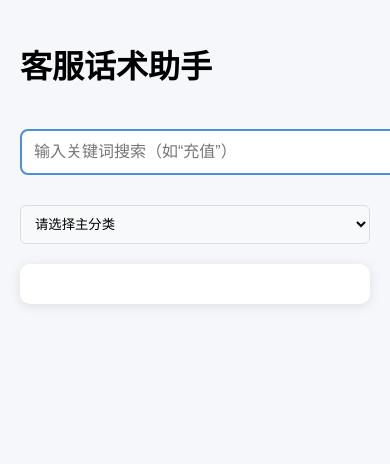
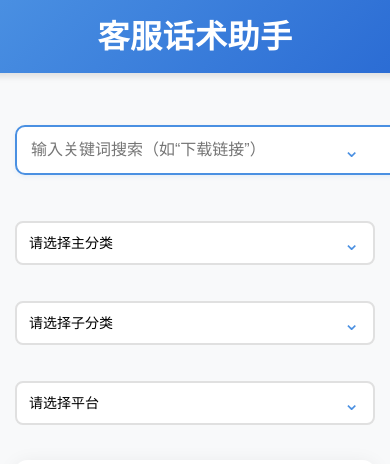
Before and after one commit to kwyzzxn/cs-helper, a plain HTML site: page index.html in a window 390 px wide. Drawn offline with Linux system fonts and the light colour scheme.

Commit message:
Add files via upload

```diff
--- a/index.html
+++ b/index.html
@@ -4,74 +4,172 @@
     <title>客服话术助手</title>
     <meta charset="UTF-8">
     <style>
+        :root {
+            --primary: #4a90e2;
+            --secondary: #6c5ce7;
+            --accent: #00c2a2;
+            --text: #2d3436;
+            --background: #f8f9fa;
+        }
+
         body {
-            font-family: Arial;
+            font-family: 'Arial', sans-serif;
             padding: 20px;
             max-width: 800px;
             margin: 0 auto;
-            background: #f5f7fa;
+            background: var(--background);
         }
+
+        .header {
+            background: linear-gradient(135deg, #4a90e2 0%, #2b6cd4 100%);
+            padding: 1.2rem 2rem;
+            border-radius: 0 0 15px 15px;
+            box-shadow: 0 4px 6px rgba(0,0,0,0.1);
+            margin: -20px -20px 2rem;
+        }
+
+        .header h1 {
+            color: white;
+            margin: 0;
+            font-weight: 600;
+            letter-spacing: 0.5px;
+            text-align: center;
+        }
+
         #search {
             width: 100%;
-            padding: 12px;
+            padding: 14px;
             margin: 20px 0;
-            border: 2px solid #4a90e2;
-            border-radius: 8px;
+            border: 2px solid var(--primary);
+            border-radius: 10px;
             font-size: 16px;
+            transition: all 0.3s cubic-bezier(0.4, 0, 0.2, 1);
+            box-shadow: 0 2px 4px rgba(74,144,226,0.1);
         }
+
+        #search:focus {
+            outline: none;
+            box-shadow: 0 4px 12px rgba(74,144,226,0.2);
+            transform: translateY(-2px);
+        }
+
+        .select-wrapper {
+            position: relative;
+            margin: 1rem 0;
+        }
+
         select {
             width: 100%;
-            padding: 10px;
+            padding: 12px 40px 12px 15px;
             margin: 10px 0;
-            border: 1px solid #ddd;
-            border-radius: 6px;
-            background: #f8f9fa;
-            display: none;
+            border: 2px solid #e0e0e0;
+            border-radius: 8px;
+            background: #ffffff;
+            font-size: 15px;
+            appearance: none;
+            transition: all 0.3s ease;
         }
+
+        select:hover {
+            border-color: var(--primary);
+            cursor: pointer;
+        }
+
+        .select-wrapper::after {
+            content: "⌄";
+            position: absolute;
+            right: 15px;
+            top: 50%;
+            transform: translateY(-50%);
+            color: var(--primary);
+            font-size: 20px;
+            pointer-events: none;
+        }
+
         #response {
             background: #fff;
-            padding: 20px;
-            border-radius: 10px;
-            box-shadow: 0 2px 12px rgba(0,0,0,0.1);
-            margin-top: 20px;
-            color: #333;
-            white-space: pre-wrap; /* 新增：保留换行符 */
+            padding: 25px;
+            border-radius: 12px;
+            box-shadow: 0 4px 20px rgba(0,0,0,0.08);
+            margin-top: 25px;
+            color: var(--text);
+            line-height: 1.7;
+            animation: fadeIn 0.4s ease-out;
         }
-        /* 新增：列表样式 */
+
         .response-list {
             margin: 0;
             padding-left: 20px;
         }
+
         .response-list li {
             margin-bottom: 20px;
-            line-height: 1.8;
-            border-bottom: 1px solid #eee; /* 分隔线 */
-            padding-bottom: 15px;
+            padding: 15px;
+            border-left: 3px solid transparent;
+            transition: all 0.2s ease;
         }
-        .response-list li:last-child {
-            border-bottom: none;
-            margin-bottom: 0;
+
+        .response-list li:hover {
+            transform: translateX(8px);
+            background: var(--background);
+            border-left-color: var(--accent);
+        }
+
+        @keyframes fadeIn {
+            from { opacity: 0; transform: translateY(10px); }
+            to { opacity: 1; transform: translateY(0); }
+        }
+
+        @media (max-width: 768px) {
+            body {
+                padding: 15px;
+            }
+            .header {
+                padding: 1rem;
+                border-radius: 0;
+            }
+            select {
+                font-size: 14px;
+                padding: 12px 35px 12px 12px;
+            }
+            #response {
+                padding: 18px;
+            }
         }
     </style>
 </head>
 <body>
+    <div class="header">
         <h1>客服话术助手</h1>
-    <input type="text" id="search" placeholder="输入关键词搜索（如“充值”）">
+    </div>
+
+    <div class="select-wrapper">
+        <input type="text" id="search" placeholder="输入关键词搜索（如“下载链接”）">
+    </div>
+
+    <div class="select-wrapper">
         <select id="mainCategory">
             <option value="">请选择主分类</option>
         </select>
+    </div>
+
+    <div class="select-wrapper">
         <select id="subCategory">
             <option value="">请选择子分类</option>
         </select>
+    </div>
+
+    <div class="select-wrapper">
         <select id="subSubCategory">
             <option value="">请选择平台</option>
         </select>
+    </div>
+
     <div id="response"></div>
 
     <script>
         let data = [];
 
-        // 搜索功能
         document.getElementById('search').addEventListener('input', function(e) {
             const keyword = e.target.value.toLowerCase();
             const responseDiv = document.getElementById('response');
@@ -89,7 +187,7 @@
                                 child.response.join('\n') :
                                 child.response;
                             if (responseContent.toLowerCase().includes(keyword)) {
-                                results.push(`<p><strong>${category.category} → ${sub.name} → ${child.name}:</strong>\n${responseContent}</p>`);
+                                results.push(`<p><strong>${category.category} → ${sub.name} → ${child.name}:</strong><br>${responseContent}</p>`);
                             }
                         });
                     } else if (sub.response) {
@@ -97,15 +195,14 @@
                             sub.response.join('\n') :
                             sub.response;
                         if (responseContent.toLowerCase().includes(keyword)) {
-                            results.push(`<p><strong>${category.category} → ${sub.name}:</strong>\n${responseContent}</p>`);
+                            results.push(`<p><strong>${category.category} → ${sub.name}:</strong><br>${responseContent}</p>`);
                         }
                     }
                 });
             });
-            responseDiv.innerHTML = results.length ? results.join('<br>') : '未找到相关话术';
+            responseDiv.innerHTML = results.length ? results.join('<hr style="margin:1.5rem 0; border-color: #eee;">') : '<div style="color:#666; text-align:center;">未找到相关话术</div>';
         });
 
-        // 初始化函数
         async function init() {
             try {
                 const response = await fetch('data.json');
@@ -115,21 +212,19 @@
                 const subSubSelect = document.getElementById('subSubCategory');
                 const responseDiv = document.getElementById('response');
 
-                // 初始化主分类
                 data.forEach(category => {
                     const option = document.createElement('option');
                     option.value = category.category;
                     option.textContent = category.category;
                     mainSelect.appendChild(option);
                 });
-                mainSelect.style.display = 'block';
+                mainSelect.parentElement.style.display = 'block';
 
-                // 主分类变化逻辑
                 mainSelect.addEventListener('change', () => {
                     const category = data.find(item => item.category === mainSelect.value);
-                    subSelect.style.display = category ? 'block' : 'none';
+                    subSelect.parentElement.style.display = category ? 'block' : 'none';
                     subSelect.innerHTML = '<option value="">请选择子分类</option>';
-                    subSubSelect.style.display = 'none';
+                    subSubSelect.parentElement.style.display = 'none';
                     responseDiv.innerHTML = '';
 
                     if (category) {
@@ -142,11 +237,10 @@
                     }
                 });
 
-                // 子分类变化逻辑
                 subSelect.addEventListener('change', () => {
                     const mainCat = data.find(item => item.category === mainSelect.value);
                     const subCat = mainCat.subCategories.find(sub => sub.name === subSelect.value);
-                    subSubSelect.style.display = subCat.subCategories ? 'block' : 'none';
+                    subSubSelect.parentElement.style.display = subCat.subCategories ? 'block' : 'none';
                     subSubSelect.innerHTML = '<option value="">请选择平台</option>';
                     responseDiv.innerHTML = '';
 
@@ -158,7 +252,6 @@
                             subSubSelect.appendChild(option);
                         });
                     } else if (subCat.response) {
-                        // 新增：处理多行回复
                         const content = Array.isArray(subCat.response) ?
                             `<ul class="response-list">${subCat.response.map(item => `<li>${item}</li>`).join('')}</ul>` :
                             subCat.response;
@@ -166,12 +259,10 @@
                     }
                 });
 
-                // 三级分类变化逻辑
                 subSubSelect.addEventListener('change', () => {
                     const mainCat = data.find(item => item.category === mainSelect.value);
                     const subCat = mainCat.subCategories.find(sub => sub.name === subSelect.value);
                     const subSubCat = subCat.subCategories.find(child => child.name === subSubSelect.value);
-                    // 新增：处理多行回复
                     const content = Array.isArray(subSubCat.response) ?
                         `<ul class="response-list">${subSubCat.response.map(item => `<li>${item}</li>`).join('')}</ul>` :
                         subSubCat.response;
```
Lines whose indentation alone changed are shown as unchanged.
